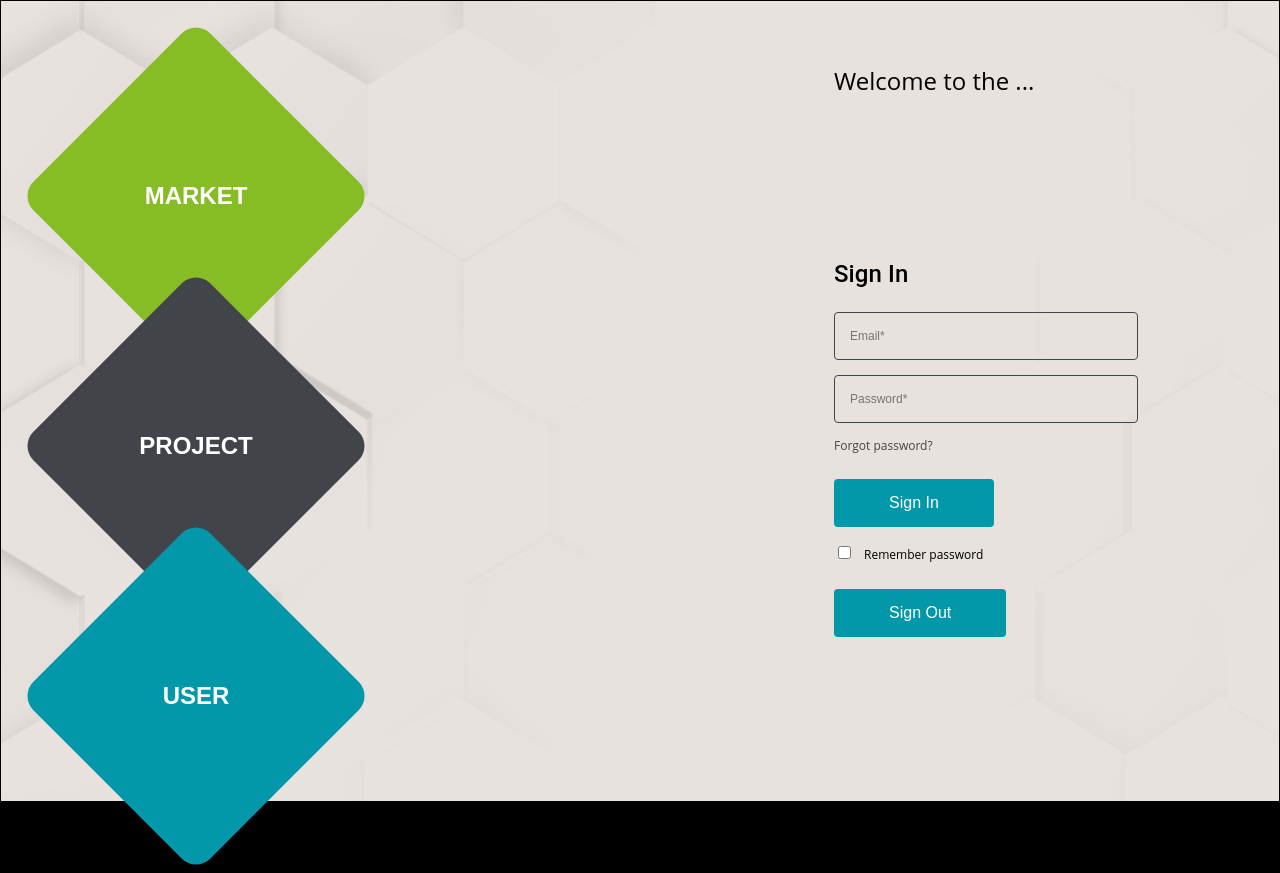
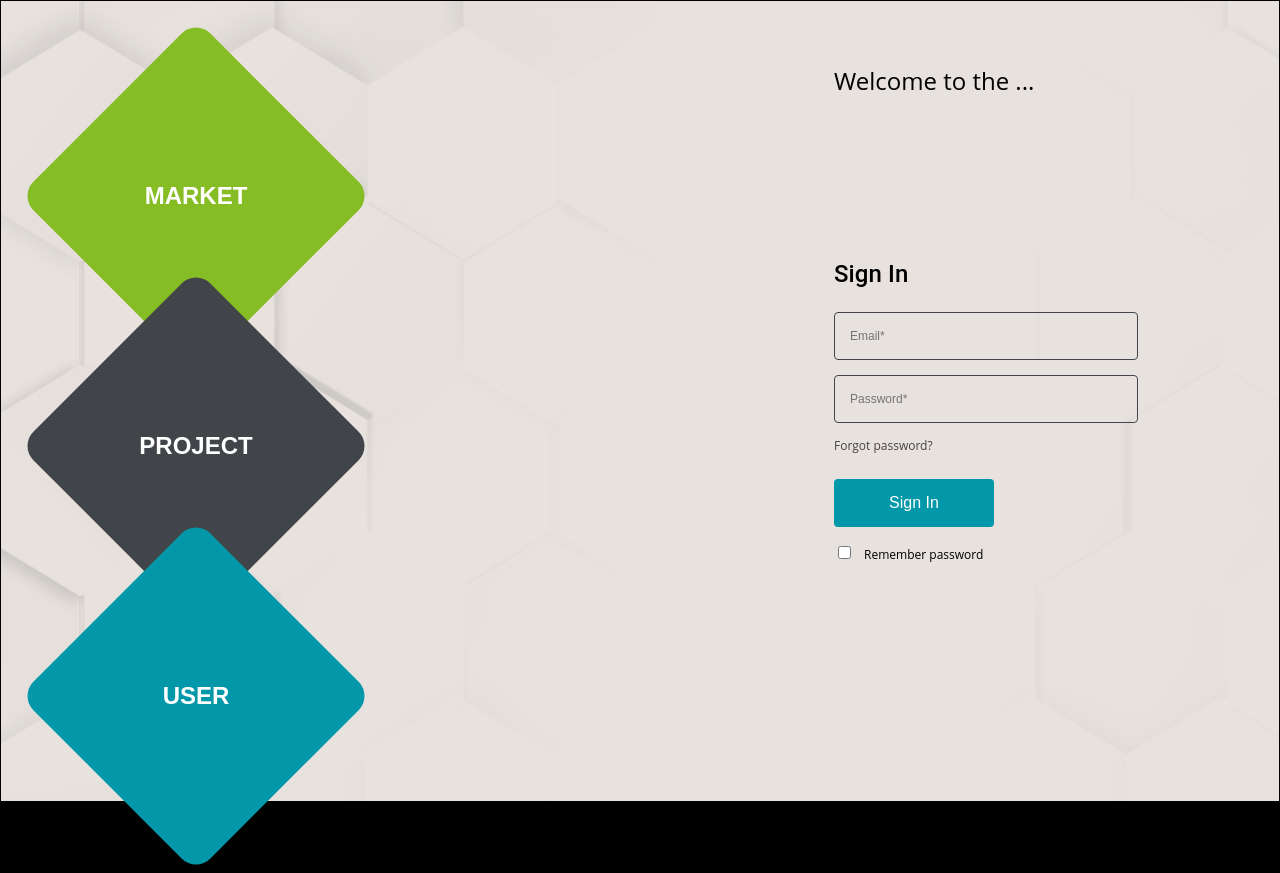
Before and after one commit to evakerrigan/test_Research-Lab, a React (Vite) app: page / in a window 1280 px wide. Built offline with nearby package versions, Linux system fonts and the light colour scheme.

Commit message:
feat: add signIn/signOut

```diff
--- a/src/components/Authorization/Authorization.tsx
+++ b/src/components/Authorization/Authorization.tsx
@@ -14,7 +14,7 @@ export const Authorization = () => {
 
   };
 
-  const handleClick = (e: FormEvent ) => {
+  const handleClick = (e: FormEvent) => {
     e.preventDefault();
 
     dispatch(authSlice.actions.setAuth(false));
@@ -25,6 +25,8 @@ export const Authorization = () => {
 
   return (
     <div className="authorization">
+      {!isAuth ? (
+        <div>
           <div className="authorization-title">Sign In</div>
 
           <form onSubmit={e => handleSubmit(e)} className="authorization-form">
@@ -42,9 +44,12 @@ export const Authorization = () => {
 
           </form>
 
+        </div>
+      ) :
+
         <button onClick={e => handleClick(e)} className="authorization-submit" type="submit">Sign Out</button>
 
-
+      }
     </div>
   );
 }
```
Lines whose indentation alone changed are shown as unchanged.
